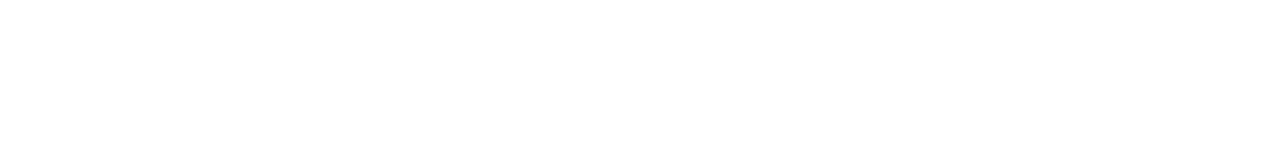
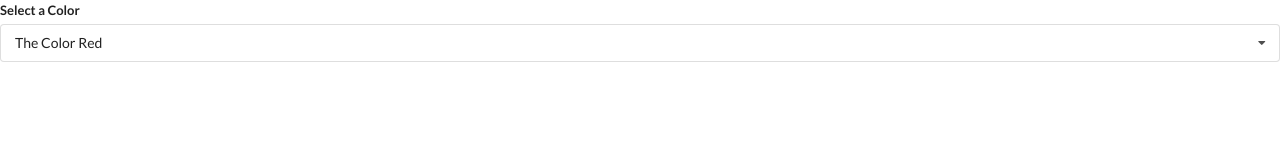
Before and after one commit to kanderson425/Modern-react-with-redux, a React (Create React App) app in the folder widgets/: page / in a window 1280 px wide. Shown: the top 160 px of the page. Built offline with nearby package versions, Linux system fonts and the light colour scheme.

Commit message:
Adds use of useRef to complete the expected dropdown behavior.

```diff
--- a/widgets/src/App.js
+++ b/widgets/src/App.js
@@ -1,4 +1,4 @@
-import React from "react";
+import React, { useState } from "react";
 import Accordion from "./components/Accordion";
 import Search from "./components/Search";
 import Dropdown from "./components/Dropdown";
@@ -22,9 +22,15 @@
 ];
 
 export default () => {
+  const [selected, setSelected] = useState(options[0]);
+
   return (
     <div>
-      <Dropdown options={options} />
+      <Dropdown
+        selected={selected}
+        options={options}
+        onSelectedChange={setSelected}
+      />
     </div>
   );
 };
--- a/widgets/src/components/Dropdown.js
+++ b/widgets/src/components/Dropdown.js
@@ -1,7 +1,55 @@
-import React from "react";
+import React, { useState, useEffect, useRef } from "react";
 
-const Dropdown = () => {
-  return <div></div>;
+const Dropdown = ({ options, selected, onSelectedChange }) => {
+  const [open, setOpen] = useState(false);
+  const ref = useRef();
+
+  useEffect(() => {
+    document.body.addEventListener(
+      "click",
+      (event) => {
+        if (ref.current.contains(event.target)) {
+          return;
+        }
+        setOpen(false);
+      },
+      { capture: true }
+    );
+  }, []);
+
+  const renderedOptions = options.map((option) => {
+    if (option.value === selected.value) {
+      return null;
+    }
+
+    return (
+      <div
+        onClick={() => onSelectedChange(option)}
+        key={option.value}
+        className="item"
+      >
+        {option.label}
+      </div>
+    );
+  });
+
+  return (
+    <div ref={ref} className="ui form">
+      <div className="field">
+        <label className="label">Select a Color</label>
+        <div
+          onClick={() => setOpen(!open)}
+          className={`ui selection dropdown ${open ? "visible active" : ""}`}
+        >
+          <i className="dropdown icon"></i>
+          <div className="text">{selected.label}</div>
+          <div className={`menu ${open ? "visible transition" : ""}`}>
+            {renderedOptions}
+          </div>
+        </div>
+      </div>
+    </div>
+  );
 };
 
 export default Dropdown;
```
